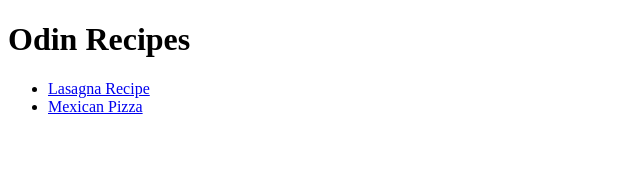
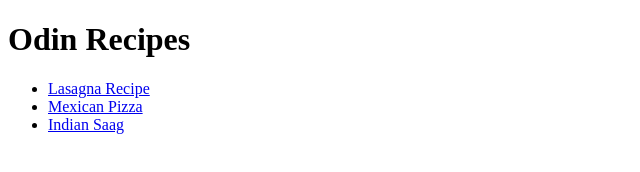
Before and after one commit to gobindsingh01/odin-recipes, a plain HTML site: page index.html in a window 1280 px wide. Shown: the full height of the page, 0-640 px from the left. Drawn offline with Linux system fonts and the light colour scheme.

Commit message:
Recipe links updated

```diff
--- a/index.html
+++ b/index.html
@@ -15,6 +15,10 @@
         <li>
             <a href="recipes/mexican-pizza.html">Mexican Pizza</a>
         </li>
+
+        <li>
+            <a href="recipes/indian-saag.html">Indian Saag</a>
+        </li>
     </ul>
 
 </body>
```
